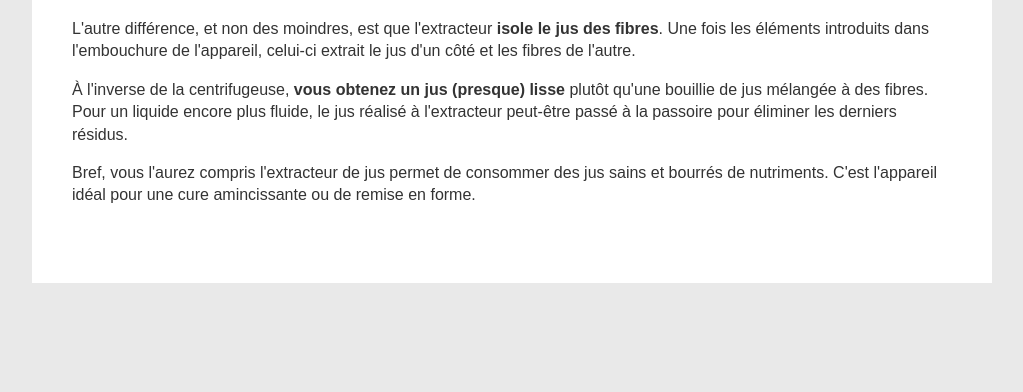
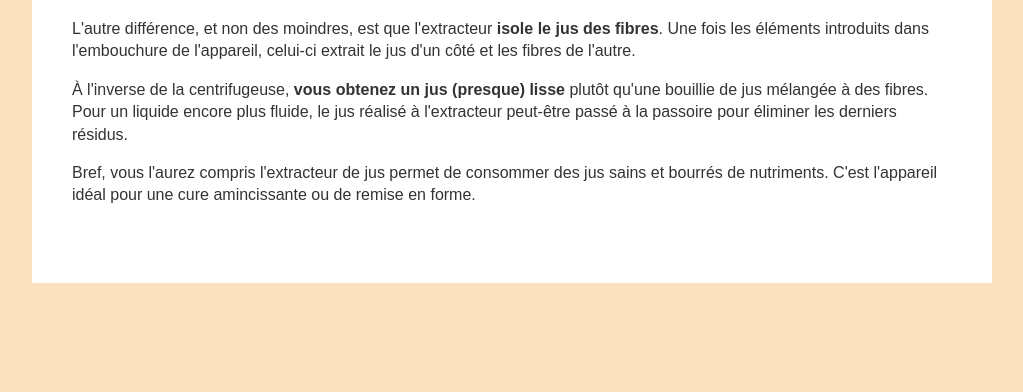
Before and after one commit to 14pogo01/extracteur, a plain HTML site: page index.html in a window 1280 px wide. Shown: the part 408-800 px from the top of the page, without its empty margins (128-1151 px from the left). Drawn offline with Linux system fonts and the light colour scheme.

Commit message:
Update style.css

```diff
--- a/style.css
+++ b/style.css
@@ -1,5 +1,5 @@
 body {
-	background-color: #E9E9E9;
+	background-color: #f4911042;
 	color: #333;
 font-family: Arial, sans-serif, verdana;
 
```
